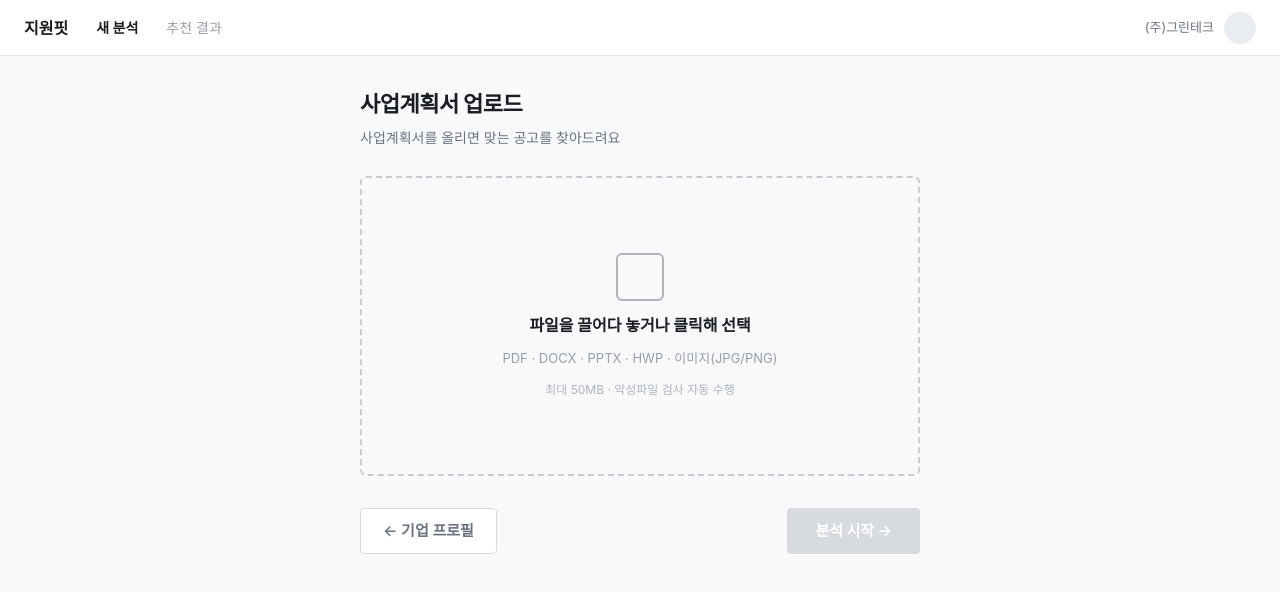
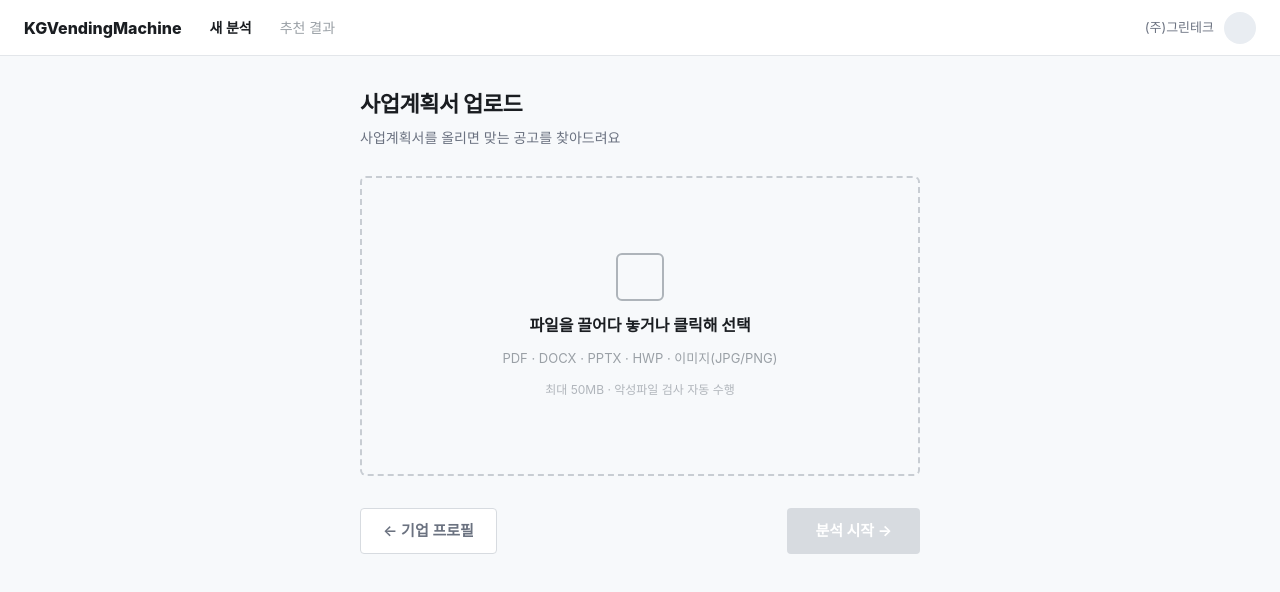
Before and after one commit to KGVendingMachine/kg-vending-machine, a React (Vite) app in the folder frontend/: page /upload in a window 1280 px wide. Shown: the top 592 px of the page. Built offline with nearby package versions, Linux system fonts and the light colour scheme; a web font is replaced by a local one.

Commit message:
feat(#17) : header 수정

```diff
--- a/frontend/src/components/AppHeader/AppHeader.tsx
+++ b/frontend/src/components/AppHeader/AppHeader.tsx
@@ -10,7 +10,7 @@ function tabClassName({ isActive }: { isActive: boolean }): string {
 export function AppHeader() {
   return (
     <header className={styles.header}>
-      <span className={styles.logo}>지원핏</span>
+      <span className={styles.logo}>KGVendingMachine</span>
       <NavLink to={PATHS.UPLOAD} className={tabClassName}>
         새 분석
       </NavLink>
@@ -22,5 +22,5 @@ export function AppHeader() {
         <span className={styles.avatar} />
       </NavLink>
     </header>
-  )
+  );
 }
```
